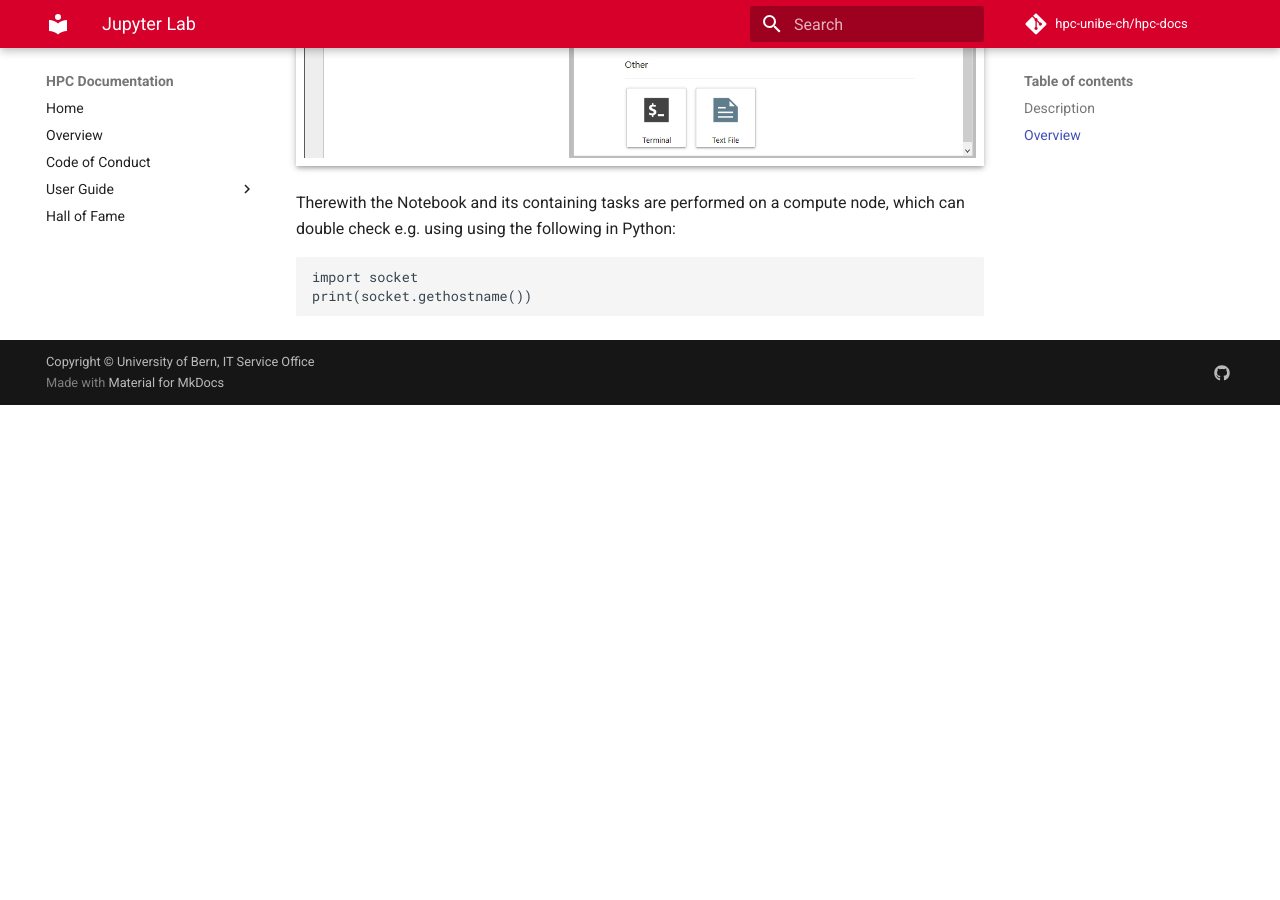
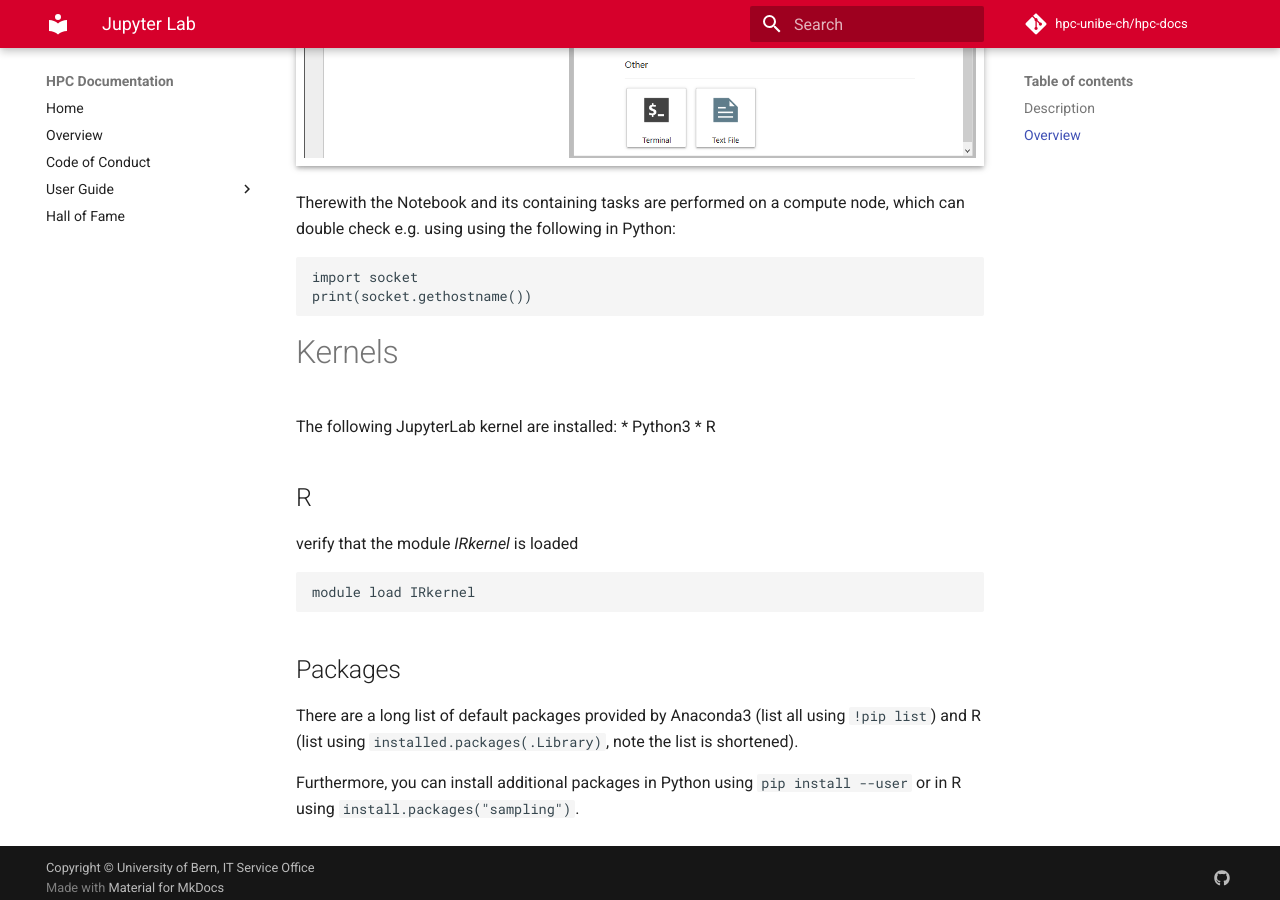
Before and after one commit to hpc-unibe-ch/hpc-unibe-ch.github.io, an MkDocs documentation site: the page built from docs/user-guide/software/JupyterLab.md, in a window 1280 px wide and 900 px high, scrolled down 2886 px. Built offline with MkDocs 1.6.1 and Material for MkDocs 9.7.7, drawn with Linux system fonts in a browser that asks for light colours; comment, search, counter and statistics services are not loaded; before the commit the page ends 3291 px from its top, so only the background shows below that.

Commit message:
Jupyter: added note about Kernels and Packages

````diff
--- a/docs/user-guide/software/JupyterLab.md
+++ b/docs/user-guide/software/JupyterLab.md
@@ -98,3 +98,23 @@ Therewith the Notebook and its containing tasks are performed on a compute node,
 import socket
 print(socket.gethostname())
 ```
+
+# Kernels
+
+The following JupyterLab kernel are installed:
+* Python3
+* R
+
+## R
+
+verify that the module *IRkernel* is loaded
+
+```
+module load IRkernel
+```
+
+## Packages
+
+There are a long list of default packages provided by Anaconda3 (list all using `!pip list`) and R (list using `installed.packages(.Library)`, note the list is shortened).
+
+Furthermore, you can install additional packages in Python using `pip install --user` or in R using `install.packages("sampling")`.
````
